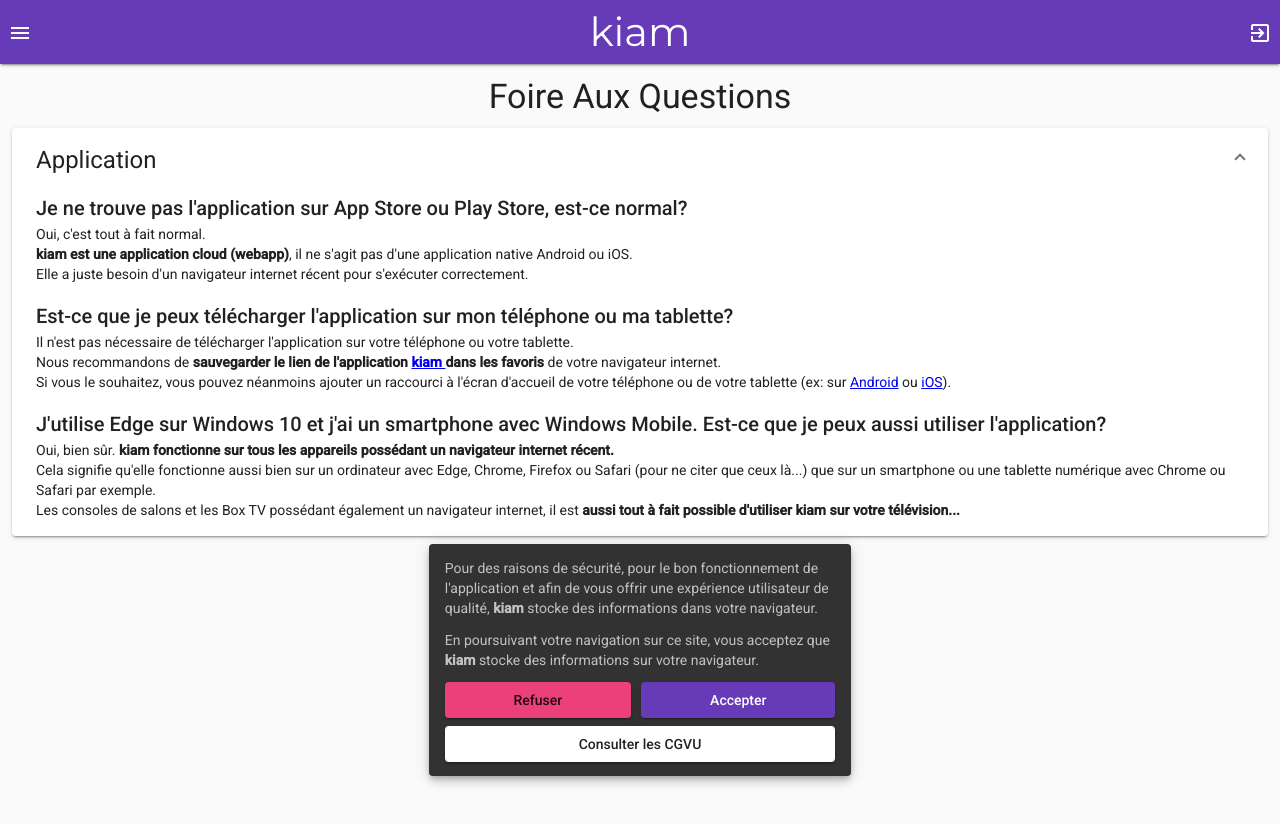
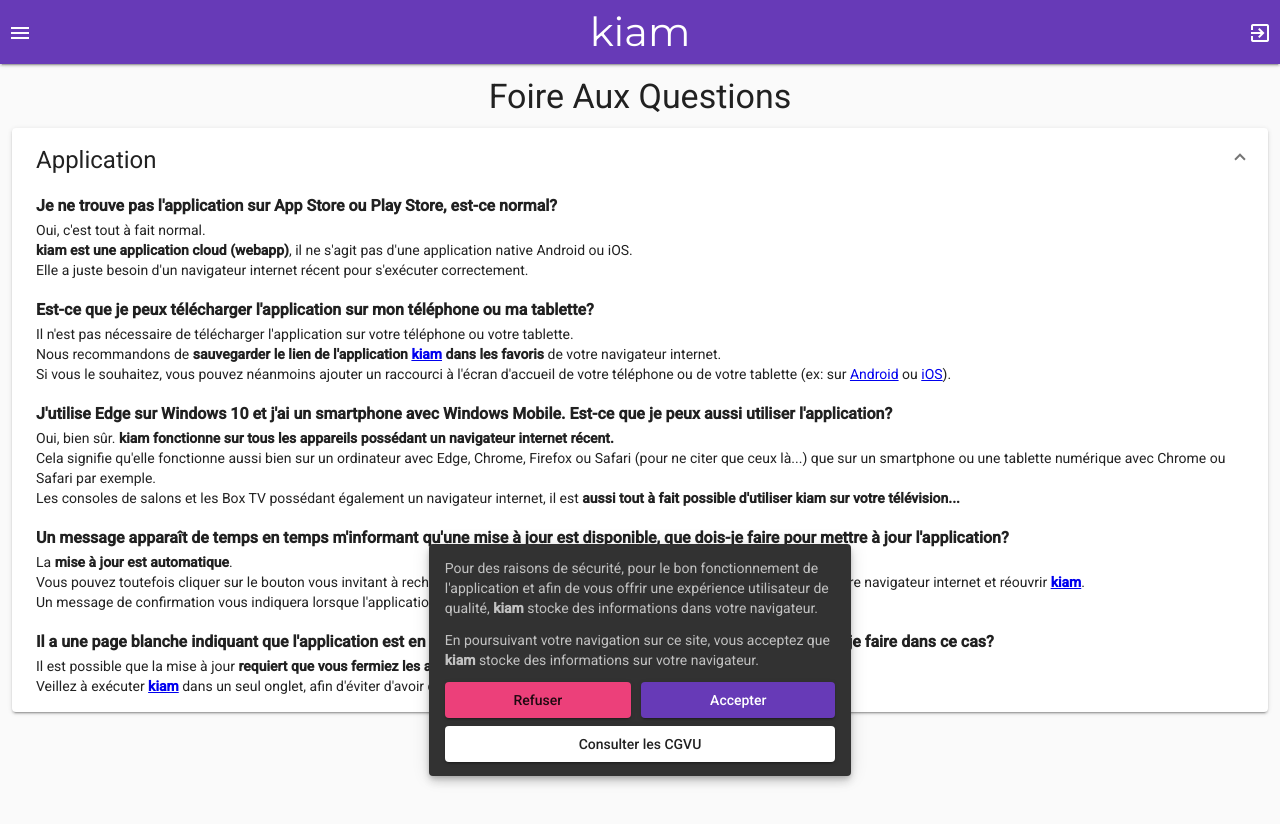
Before and after one commit to trendev/kiam-welcome, an Angular app: page /faq in a window 1280 px wide. Shown: the top 824 px of the page. Built offline with nearby package versions, Linux system fonts and the light colour scheme.

Commit message:
css format + questions about app

```diff
--- a/src/app/faq/faq.component.html
+++ b/src/app/faq/faq.component.html
@@ -7,18 +7,18 @@
     </mat-expansion-panel-header>
 
     <div>
-        <h2>Je ne trouve pas l'application sur App Store ou Play Store, est-ce normal?</h2>
+        <h3>Je ne trouve pas l'application sur App Store ou Play Store, est-ce normal?</h3>
         <p class="response">Oui, c'est tout à fait normal.</p>
         <p class="response"><b>{{appName}} est une application cloud (webapp)</b>, il ne s'agit pas d'une application
             native Android ou iOS.</p>
         <p class="response">Elle a juste besoin d'un navigateur internet récent pour s'exécuter correctement.</p>
     </div>
     <div class="next">
-        <h2>Est-ce que je peux télécharger l'application sur mon téléphone ou ma tablette?</h2>
+        <h3>Est-ce que je peux télécharger l'application sur mon téléphone ou ma tablette?</h3>
         <p class="response">Il n'est pas nécessaire de télécharger l'application sur votre téléphone ou votre tablette.
         </p>
         <p class="response">Nous recommandons de <b>sauvegarder le lien de l'application <a href="/app/"
-                    target="blank">{{appName}} </a> dans les favoris</b> de votre navigateur internet.</p>
+                    target="blank">{{appName}}</a> dans les favoris</b> de votre navigateur internet.</p>
         <p class="response">Si vous le souhaitez, vous pouvez néanmoins ajouter un raccourci à l'écran d'accueil de
             votre téléphone ou de votre tablette (ex: sur <a
                 href="https://support.mozilla.org/fr/kb/comment-ajouter-un-raccourci-vers-site-web-firefox-android"
@@ -26,15 +26,31 @@
                 target="blank">iOS</a>).</p>
     </div>
     <div class="next">
-        <h2>J'utilise Edge sur Windows 10 et j'ai un smartphone avec Windows Mobile. Est-ce que je peux aussi utiliser
-            l'application? </h2>
+        <h3>J'utilise Edge sur Windows 10 et j'ai un smartphone avec Windows Mobile. Est-ce que je peux aussi utiliser
+            l'application? </h3>
         <p class="response">Oui, bien sûr. <b>{{appName}} fonctionne sur tous les appareils possédant un navigateur
                 internet récent.</b>
         </p>
         <p class="response">Cela signifie qu'elle fonctionne aussi bien sur un ordinateur avec Edge, Chrome, Firefox ou
             Safari (pour ne citer que ceux là...) que sur
             un smartphone ou une tablette numérique avec Chrome ou Safari par exemple.</p>
-        <p class="response">Les consoles de salons et les Box TV possédant également un navigateur internet, il est <b>aussi tout à fait possible d'utiliser {{appName}} sur votre télévision...</b></p>
+        <p class="response">Les consoles de salons et les Box TV possédant également un navigateur internet, il est
+            <b>aussi tout à fait possible d'utiliser {{appName}} sur votre télévision...</b></p>
+    </div>
+    <div class="next">
+        <h3>Un message apparaît de temps en temps m'informant qu'une mise à jour est disponible, que dois-je faire pour
+            mettre à jour l'application?</h3>
+        <p class="response">La <b>mise à jour est automatique</b>.</p>
+        <p class="response">Vous pouvez toutefois cliquer sur le bouton vous
+            invitant à recharger l'application ou tout simplement fermer l'onglet courant ou votre navigateur internet
+            et réouvrir <b><a href="/app/">{{appName}}</a></b>.</p>
+        <p class="response">Un message de confirmation vous indiquera lorsque l'application est à jour et fonctionne
+            avec la dernière version de code.</p>
+    </div>
+    <div class="next">
+        <h3>Il a une page blanche indiquant que l'application est en cours de chargement mais elle ne se charge pas, que dois-je faire dans ce cas?</h3>
+        <p class="response">Il est possible que la mise à jour <b>requiert que vous fermiez les autres onglets où l'application est déjà ouverte</b>.</p>
+        <p class="response">Veillez à exécuter <b><a href="/app/">{{appName}}</a></b> dans un seul onglet, afin d'éviter d'avoir des conflits de version au sein du même navigateur internet.</p>
     </div>
     <!-- <mat-action-row>
         <button mat-button>Click me</button>
--- a/src/app/faq/faq.component.scss
+++ b/src/app/faq/faq.component.scss
@@ -12,8 +12,9 @@
     margin: 0;
 }
 
-h2 {
+h3 {
     margin: 0;
+    font-weight: bold;
 }
 
 .next {
```
